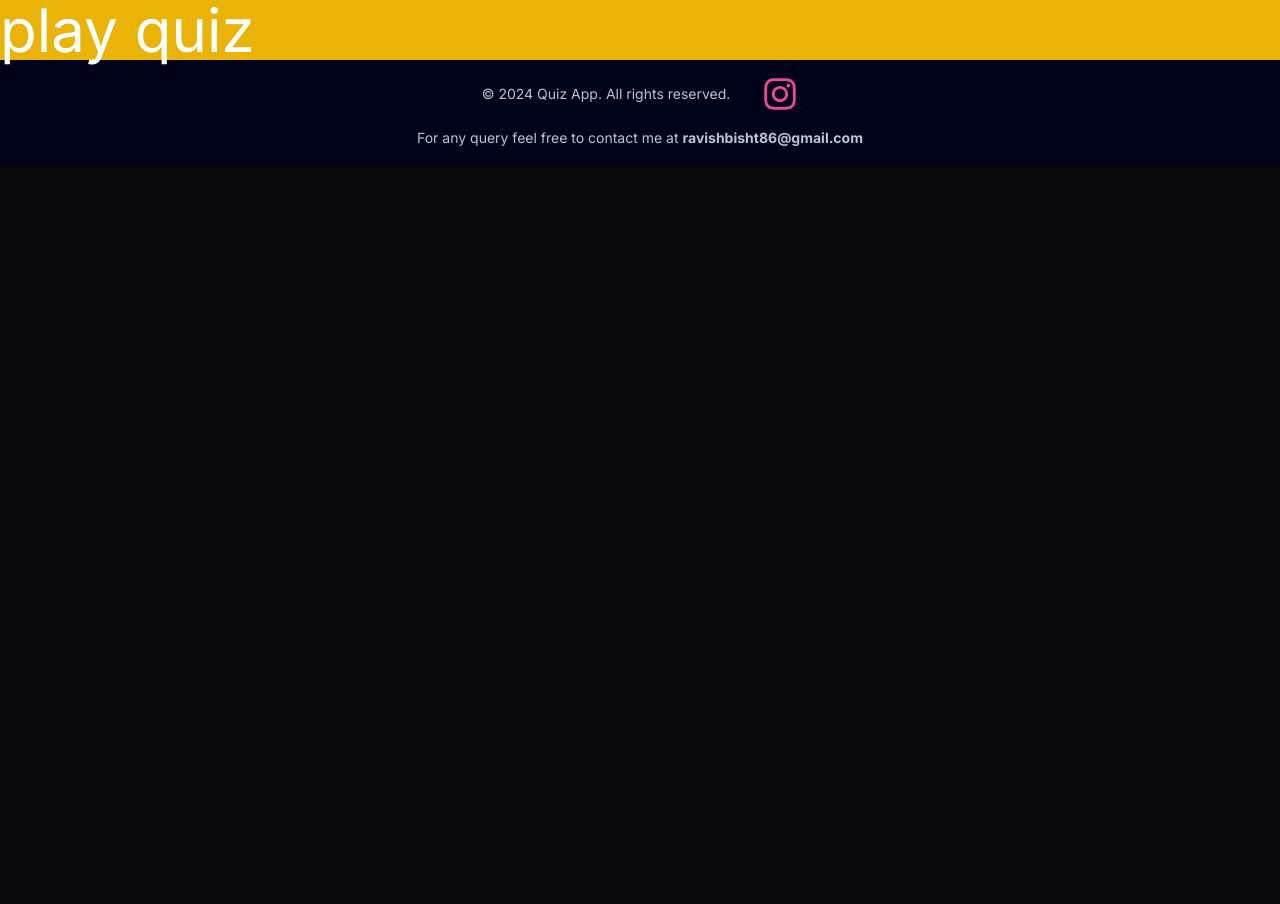
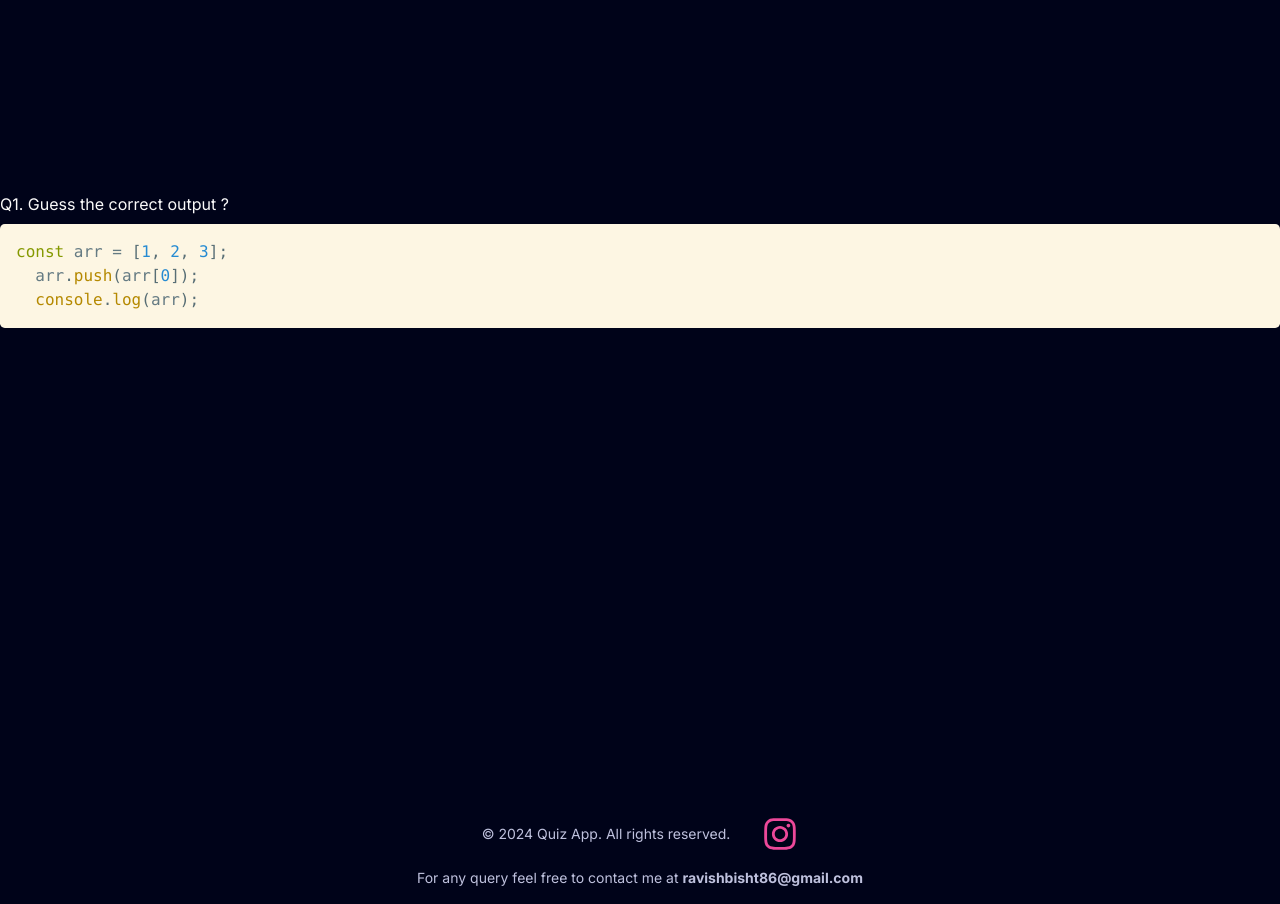
Before and after one commit to imadityaxd/web-dev-quiz-competition-next, a Next.js app: page /play-quiz in a window 1280 px wide. Before the commit the page ends 800 px from the top, so only its background shows below. Built offline with nearby package versions, Linux system fonts and the light colour scheme.

Commit message:
updated env sample and plau quiz page ui

```diff
--- a/package.json
+++ b/package.json
@@ -30,6 +30,7 @@
     "react-dom": "^18",
     "react-hot-toast": "^2.4.1",
     "react-icons": "^5.2.1",
+    "react-syntax-highlighter": "^15.5.0",
     "simplex-noise": "^4.0.2",
     "tailwind-merge": "^2.4.0",
     "tailwindcss-animate": "^1.0.7",
@@ -41,6 +42,7 @@
     "@types/node": "^20",
     "@types/react": "^18",
     "@types/react-dom": "^18",
+    "@types/react-syntax-highlighter": "^15.5.13",
     "eslint": "^8",
     "eslint-config-next": "14.2.4",
     "postcss": "^8",
--- a/src/app/play-quiz/page.tsx
+++ b/src/app/play-quiz/page.tsx
@@ -1,9 +1,19 @@
 import React from "react";
+import { Prism as SyntaxHighlighter } from "react-syntax-highlighter";
+import { solarizedlight } from "react-syntax-highlighter/dist/esm/styles/prism";
 
 export default function page() {
+  const code = `const arr = [1, 2, 3];
+  arr.push(arr[0]);
+  console.log(arr);`;
   return (
-    <div>
-      <h1 className="text-6xl bg-yellow-500 text-white">play quiz</h1>
+    <div className="min-h-screen bg-black-100">
+      <div className="pt-48">
+        <h2>Q1. Guess the correct output ?</h2>
+        <SyntaxHighlighter language="javascript" style={solarizedlight}>
+          {code}
+        </SyntaxHighlighter>
+      </div>
     </div>
   );
 }
--- a/src/components/TimeLeft.tsx
+++ b/src/components/TimeLeft.tsx
@@ -19,7 +19,7 @@ const TimeUntilCompetition: React.FC = () => {
   useEffect(() => {
     const updateTimer = () => {
       const now = new Date();
-      const nextCompetitionUTC = getCompetitionTimeUTC(1, 18, 20); // Competition set for Sunday at 21:30 IST
+      const nextCompetitionUTC = getCompetitionTimeUTC(2, 10, 27); // Competition set for Sunday at 21:30 IST
       const timeZone = Intl.DateTimeFormat().resolvedOptions().timeZone; // Get the user's time zone dynamically
       console.log("use Zone: ", timeZone);
       const dateFormat = "eeee, MMMM d, yyyy @ hh:mm:ss a";
```
Also changed, not shown: 2 other files (tests, documents, lock files or other folders).
